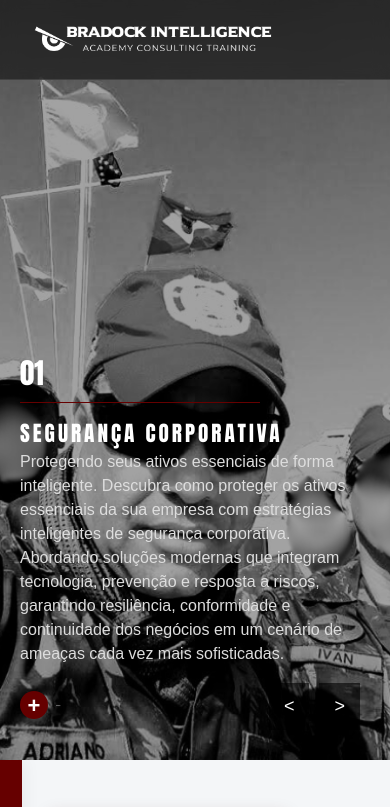
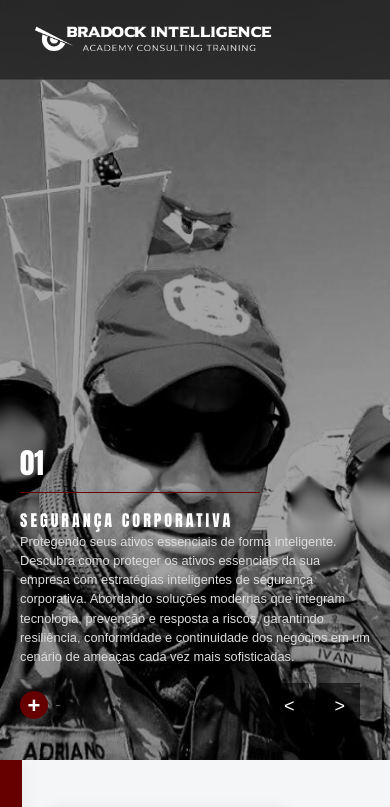
Before and after one commit to VictorFilgueirasBR/braddock-ofc, a React (Create React App) app in the folder frontend/: page / in a window 390 px wide. Shown: the top 807 px of the page. Built offline with nearby package versions, Linux system fonts and the light colour scheme.

Commit message:
feat: Volta a usar URL relativa e configura netlify.toml

```diff
--- a/frontend/src/components/ChatBot.jsx
+++ b/frontend/src/components/ChatBot.jsx
@@ -88,7 +88,7 @@ export default function ChatBot() {
     try {
           // A URL agora aponta para o proxy interno do Netlify
           const response = await axios.post(
-            "https://184.72.200.29:5000/api/chat",
+            "/api/chat",
             { question: message, sessionId }
           );
 
--- a/frontend/src/components/Header.css
+++ b/frontend/src/components/Header.css
@@ -141,7 +141,7 @@
   color: white;
   text-decoration: none;
   font-family: monospace;
-  font-size: 1.7rem;
+  font-size: 1.1rem;
   font-weight: bold;
   width: 100%;
   text-align: left;
--- a/frontend/src/components/HeroSlider.css
+++ b/frontend/src/components/HeroSlider.css
@@ -100,7 +100,7 @@
 /* Smartphones (até 480px) */
 @media (max-width: 480px) {
   .slide-title {
-    font-size: 1.33rem;
+    font-size: 1rem;
     white-space: nowrap; text-overflow: ellipsis; overflow: hidden;
     max-width: 90%;
   }
@@ -119,7 +119,7 @@
 
 @media (max-width: 580px) {
     .slide-description {
-        font-size: 1rem;
+        font-size: 0.8rem;
         color: #ddd;
         margin-bottom: 25px;
         max-width: 370px;
```
